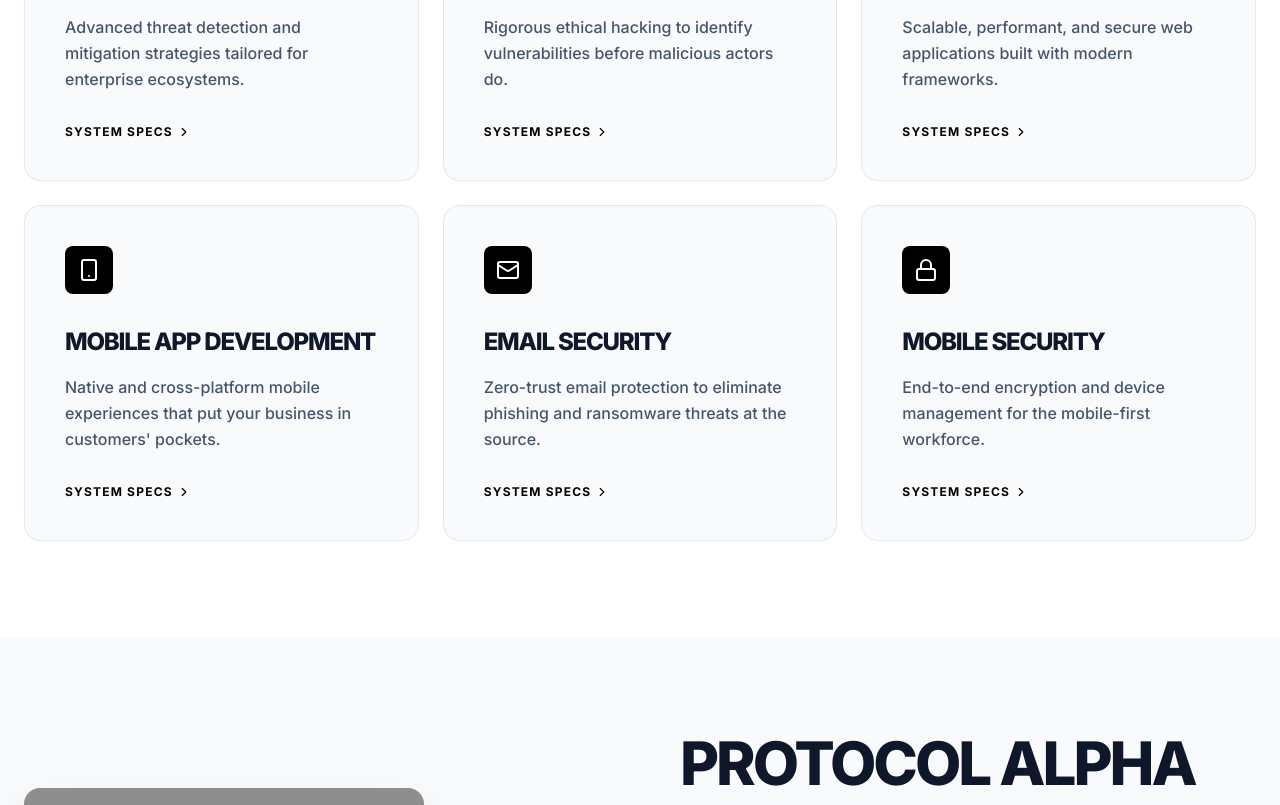
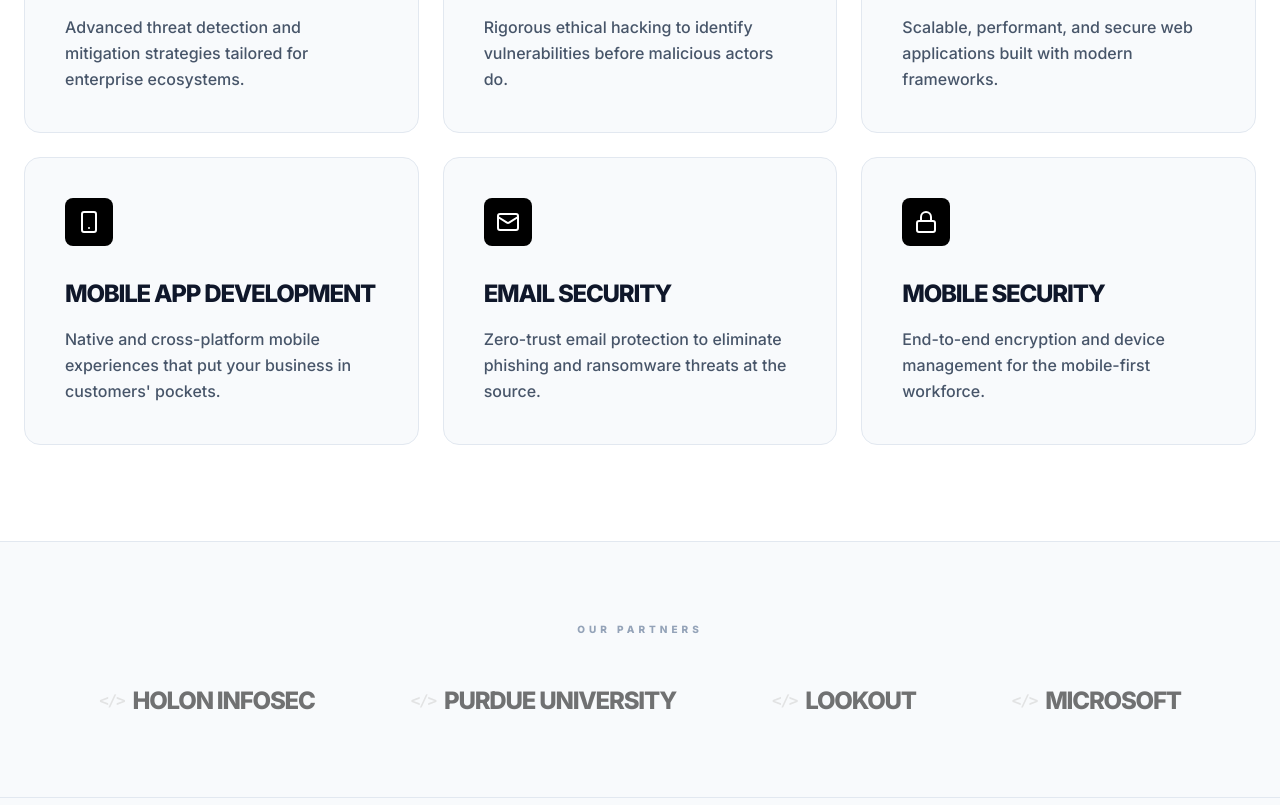
Before and after one commit to tarique313/ByteCodeLabs, a React (Vite) app: page / in a window 1280 px wide. Shown: the part 1220-2025 px from the top of the page. Built offline with nearby package versions, Linux system fonts and the light colour scheme; grey boxes are pictures that could not be loaded.

Commit message:
Make minor changes

```diff
--- a/App.tsx
+++ b/App.tsx
@@ -1,4 +1,3 @@
-
 import React, { useState, useEffect } from 'react';
 import {
   Shield,
@@ -20,7 +19,7 @@ import {
 } from 'lucide-react';
 import Logo from './components/Logo';
 import ChatWidget from './components/ChatWidget';
-import { SERVICES, getIcon } from './constants';
+import { SERVICES, PARTNERS, getIcon } from './constants';
 import { SectionId } from './types';
 
 const App: React.FC = () => {
@@ -93,7 +92,6 @@ const App: React.FC = () => {
     setError(null);
 
     try {
-      // Updated with the Form ID from your screenshot: mpqaggno
       const response = await fetch("https://formspree.io/f/mpqaggno", {
         method: "POST",
         headers: {
@@ -130,7 +128,6 @@ const App: React.FC = () => {
       service: SERVICES[0].id,
       message: ''
     });
-    setIsSubmitted(true); // Keeping success view active but reset internal data if needed
     setIsSubmitted(false);
     setError(null);
   };
@@ -258,7 +255,7 @@ const App: React.FC = () => {
         <div className="container mx-auto px-6">
           <div className="flex flex-col md:flex-row justify-between items-end mb-16 gap-6">
             <div className="max-w-xl">
-              <h2 className="text-4xl md:text-6xl font-black mb-4 tracking-tighter uppercase">Capabilities</h2>
+              <h2 className="text-4xl md:text-6xl font-black mb-4 tracking-tighter uppercase">Services</h2>
               <p className="text-slate-500 text-lg font-medium">
                 Offensive security research paired with defensive software architecture.
               </p>
@@ -278,12 +275,24 @@ const App: React.FC = () => {
                   {getIcon(service.icon, 24)}
                 </div>
                 <h3 className="text-2xl font-black mb-4 uppercase tracking-tighter">{service.title}</h3>
-                <p className="text-slate-600 leading-relaxed mb-8 font-medium">
+                <p className="text-slate-600 leading-relaxed font-medium">
                   {service.description}
                 </p>
-                <button className="text-black font-bold text-xs uppercase tracking-widest flex items-center gap-1">
-                  System Specs <ChevronRight size={14} />
-                </button>
+              </div>
+            ))}
+          </div>
+        </div>
+      </section>
+
+      {/* Partners Section */}
+      <section className="py-20 bg-slate-50 border-y border-slate-200">
+        <div className="container mx-auto px-6">
+          <h2 className="text-center text-[10px] font-black uppercase tracking-[0.4em] text-slate-400 mb-12">Our Partners</h2>
+          <div className="flex flex-wrap justify-center items-center gap-12 md:gap-24 opacity-60 grayscale hover:grayscale-0 transition-all duration-500">
+            {PARTNERS.map((partner) => (
+              <div key={partner} className="text-xl md:text-2xl font-black tracking-tighter uppercase text-slate-900 flex items-center gap-2">
+                <span className="text-slate-300 font-mono text-base font-bold">&lt;/&gt;</span>
+                {partner}
               </div>
             ))}
           </div>
@@ -345,7 +354,7 @@ const App: React.FC = () => {
               <div className="p-12 lg:p-20 flex flex-col justify-center">
                 {!isSubmitted ? (
                   <>
-                    <h2 className="text-4xl font-black mb-6 tracking-tighter uppercase">Inquire</h2>
+                    <h2 className="text-4xl font-black mb-6 tracking-tighter uppercase">Contact Us</h2>
                     <p className="text-slate-500 mb-10 text-lg font-medium">
                       Connect with our lead analysts for a high-level briefing on your security posture.
                     </p>
@@ -412,11 +421,11 @@ const App: React.FC = () => {
                         {isSubmitting ? (
                           <>
                             <Loader2 className="animate-spin" size={20} />
-                            TRANSMITTING...
+                            SUBMITTING...
                           </>
                         ) : (
                           <>
-                            Transmit <Cpu className="group-hover:rotate-12 transition-transform" size={18} />
+                            Submit <Cpu className="group-hover:rotate-12 transition-transform" size={18} />
                           </>
                         )}
                       </button>
@@ -477,20 +486,20 @@ const App: React.FC = () => {
                   <div className="flex items-center gap-6">
                     <div className="w-16 h-16 rounded bg-slate-800 flex items-center justify-center font-black text-white text-2xl">MV</div>
                     <div>
-                      <div className="font-black text-white text-xl uppercase tracking-tighter">Marcus Vane</div>
-                      <div className="text-slate-500 font-bold text-xs uppercase tracking-widest">Nexus Dynamics Group</div>
+                      <div className="font-black text-white text-xl uppercase tracking-tighter">SAM Jaber</div>
+                      <div className="text-slate-500 font-bold text-xs uppercase tracking-widest">Hoplon InfoSec</div>
                     </div>
                   </div>
                 </div>
 
                 <div className="grid grid-cols-1 gap-12 relative z-10 mt-16 pt-16 border-t border-slate-800">
                   <div className="flex items-center gap-6 group cursor-pointer">
-                    <div className="w-12 h-12 rounded border border-slate-800 flex items-center justify-center text-slate-400 group-hover:bg-white group-hover:text-black transition-all">
+                    <a href="mailto:info@bytecodelabsbd.com" className="w-12 h-12 rounded border border-slate-800 flex items-center justify-center text-slate-400 group-hover:bg-white group-hover:text-black transition-all">
                       <Mail size={20} />
-                    </div>
+                    </a>
                     <div>
                       <div className="text-slate-500 font-black uppercase text-[10px] tracking-widest mb-1">Secure Channel</div>
-                      <div className="text-white font-bold font-mono">ops@bytecodelabs.io</div>
+                      <a href="mailto:info@bytecodelabsbd.com" className="text-white font-bold font-mono hover:underline">info@bytecodelabsbd.com</a>
                     </div>
                   </div>
                   <div className="flex items-center gap-6">
@@ -498,8 +507,8 @@ const App: React.FC = () => {
                       <Lock size={20} />
                     </div>
                     <div>
-                      <div className="text-slate-500 font-black uppercase text-[10px] tracking-widest mb-1">HQ Location</div>
-                      <div className="text-white font-bold uppercase tracking-tighter">San Francisco // Tech District</div>
+                      <div className="text-slate-500 font-black uppercase text-[10px] tracking-widest mb-1">ADDRESS</div>
+                      <div className="text-white font-bold uppercase tracking-tighter">7 Paribagh, Fairy Homes, Suite#1502, Dhaka 1000, Bangladesh.</div>
                     </div>
                   </div>
                 </div>
--- a/components/Logo.tsx
+++ b/components/Logo.tsx
@@ -1,4 +1,3 @@
-
 import React from 'react';
 
 interface LogoProps {
--- a/constants.tsx
+++ b/constants.tsx
@@ -1,4 +1,3 @@
-
 import React from 'react';
 import { Shield, ShieldAlert, Globe, Smartphone, Mail, Lock } from 'lucide-react';
 import { Service } from './types';
@@ -48,6 +47,13 @@ export const SERVICES: Service[] = [
   }
 ];
 
+export const PARTNERS: string[] = [
+  "Holon InfoSec",
+  "Purdue University",
+  "Lookout",
+  "Microsoft"
+];
+
 export const getIcon = (name: string, size = 24) => {
   switch (name) {
     case 'Shield': return <Shield size={size} />;
--- a/index.html
+++ b/index.html
@@ -1,4 +1,3 @@
-
 <!DOCTYPE html>
 <html lang="en">
   <head>
@@ -12,6 +11,7 @@
         font-family: 'Inter', sans-serif;
         background-color: #f8fafc;
         color: #0f172a;
+        margin: 0;
       }
       .font-mono {
         font-family: 'JetBrains Mono', monospace;
@@ -33,18 +33,19 @@
   <script type="importmap">
 {
   "imports": {
+    "react": "https://esm.sh/react@^19.2.3",
+    "react-dom/": "https://esm.sh/react-dom@^19.2.3/",
+    "react/": "https://esm.sh/react@^19.2.3/",
     "lucide-react": "https://esm.sh/lucide-react@^0.562.0",
-    "react/": "https://esm.sh/react@^19.2.3/",
-    "react": "https://esm.sh/react@^19.2.3",
     "@google/genai": "https://esm.sh/@google/genai@^1.34.0",
-    "react-dom/": "https://esm.sh/react-dom@^19.2.3/"
+    "vite": "https://esm.sh/vite@^7.3.0",
+    "@vitejs/plugin-react": "https://esm.sh/@vitejs/plugin-react@^5.1.2"
   }
 }
 </script>
-<link rel="stylesheet" href="/index.css">
 </head>
   <body>
     <div id="root"></div>
-  <script type="module" src="/index.tsx"></script>
-</body>
+    <script type="module" src="/index.tsx"></script>
+  </body>
 </html>
--- a/services/geminiService.ts
+++ b/services/geminiService.ts
@@ -1,4 +1,3 @@
-
 import { GoogleGenAI } from "@google/genai";
 
 // Fixed to use process.env.API_KEY directly and follow SDK rules for initialization and response handling
@@ -20,6 +19,9 @@ export const sendMessageToGemini = async (message: string, history: { role: stri
         - Email Security: Phishing and ransomware prevention.
         - Mobile Security: Device hardening and secure comms.
 
+        Official Domain: bytecodelabsbd.com
+        Official Contact Email: info@bytecodelabsbd.com
+
         Keep your tone professional, tech-savvy, and concise.
         Encourage users to book a consultation for specific inquiries.
         If asked about pricing, mention it depends on the project scope and suggests a discovery call.`,
```
Also changed, not shown: package.json (+14 -10 lines), tsconfig.json (+15 -24 lines).
